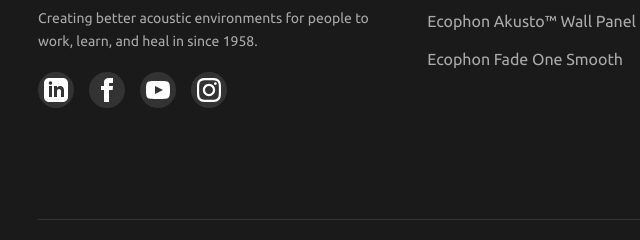
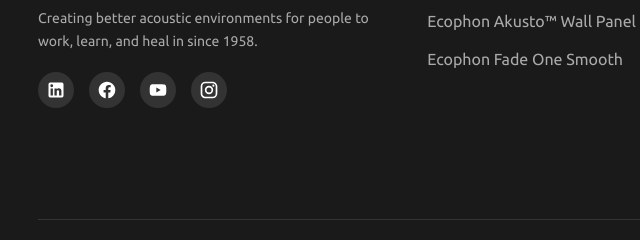
Before and after one commit to pradyumn8/Epochon2, a plain HTML site: page index.html in a window 1280 px wide. Shown: the part 5103-5343 px from the top of the page, 18-658 px from the left. Drawn offline with Linux system fonts and the light colour scheme.

Commit message:
changed social icons size

```diff
--- a/CSS/style.css
+++ b/CSS/style.css
@@ -1038,6 +1038,10 @@
     display: flex;
     gap: 15px;
 }
+.social-icons svg{
+    width: 20px;
+    height: 20px;
+}
 
 .social-icons a {
     color: #fff;
--- a/index.html
+++ b/index.html
@@ -610,31 +610,27 @@
                     <div class="social-icons">
                         <a href="https://www.linkedin.com/company/saint-gobain-ecophon-india/" target="_blank"
                             aria-label="LinkedIn">
-                            <svg xmlns="http://www.w3.org/2000/svg" width="24" height="24" viewBox="0 0 24 24"
-                                fill="currentColor">
+                              <svg xmlns="http://www.w3.org/2000/svg" viewBox="0 0 24 24" fill="currentColor">
                                 <path
-                                    d="M19 0h-14c-2.761 0-5 2.239-5 5v14c0 2.761 2.239 5 5 5h14c2.762 0 5-2.239 5-5v-14c0-2.761-2.238-5-5-5zm-11 19h-3v-11h3v11zm-1.5-12.268c-.966 0-1.75-.79-1.75-1.764s.784-1.764 1.75-1.764 1.75.79 1.75 1.764-.783 1.764-1.75 1.764zm13.5 12.268h-3v-5.604c0-3.368-4-3.113-4 0v5.604h-3v-11h3v1.765c1.396-2.586 7-2.777 7 2.476v6.759z" />
+                                    d="M19 3a2 2 0 0 1 2 2v14a2 2 0 0 1-2 2H5a2 2 0 0 1-2-2V5a2 2 0 0 1 2-2h14m-.5 15.5v-5.3a3.26 3.26 0 0 0-3.26-3.26c-.85 0-1.84.52-2.32 1.3v-1.11h-2.79v8.37h2.79v-4.93c0-.77.62-1.4 1.39-1.4a1.4 1.4 0 0 1 1.4 1.4v4.93h2.79M6.88 8.56a1.68 1.68 0 0 0 1.68-1.68c0-.93-.75-1.69-1.68-1.69a1.69 1.69 0 0 0-1.69 1.69c0 .93.76 1.68 1.69 1.68m1.39 9.94v-8.37H5.5v8.37h2.77z" />
                             </svg>
                         </a>
                         <a href="https://www.facebook.com/Ecophon" target="_blank" aria-label="Facebook">
-                            <svg xmlns="http://www.w3.org/2000/svg" width="24" height="24" viewBox="0 0 24 24"
-                                fill="currentColor">
+                                       <svg xmlns="http://www.w3.org/2000/svg" viewBox="0 0 24 24" fill="currentColor">
                                 <path
-                                    d="M9 8h-3v4h3v12h5v-12h3.642l.358-4h-4v-1.667c0-.955.192-1.333 1.115-1.333h2.885v-5h-3.808c-3.596 0-5.192 1.583-5.192 4.615v3.385z" />
+                                    d="M12 2.04C6.5 2.04 2 6.53 2 12.06C2 17.06 5.66 21.21 10.44 21.96V14.96H7.9V12.06H10.44V9.85C10.44 7.34 11.93 5.96 14.22 5.96C15.31 5.96 16.45 6.15 16.45 6.15V8.62H15.19C13.95 8.62 13.56 9.39 13.56 10.18V12.06H16.34L15.89 14.96H13.56V21.96A10 10 0 0 0 22 12.06C22 6.53 17.5 2.04 12 2.04z" />
                             </svg>
                         </a>
                         <a href="https://www.youtube.com/user/EcophonTV" target="_blank" aria-label="YouTube">
-                            <svg xmlns="http://www.w3.org/2000/svg" width="24" height="24" viewBox="0 0 24 24"
-                                fill="currentColor">
+                                  <svg xmlns="http://www.w3.org/2000/svg" viewBox="0 0 24 24" fill="currentColor">
                                 <path
-                                    d="M19.615 3.184c-3.604-.246-11.631-.245-15.23 0-3.897.266-4.356 2.62-4.385 8.816.029 6.185.484 8.549 4.385 8.816 3.6.245 11.626.246 15.23 0 3.897-.266 4.356-2.62 4.385-8.816-.029-6.185-.484-8.549-4.385-8.816zm-10.615 12.816v-8l8 3.993-8 4.007z" />
+                                    d="M10 15l5.19-3L10 9v6m11.56-7.83c.13.47.22 1.1.28 1.9.07.8.1 1.49.1 2.09L22 12c0 2.19-.16 3.8-.44 4.83c-.25.9-.83 1.48-1.73 1.73c-.47.13-1.33.22-2.65.28c-1.3.07-2.49.1-3.59.1L12 19c-4.19 0-6.8-.16-7.83-.44c-.9-.25-1.48-.83-1.73-1.73c-.13-.47-.22-1.1-.28-1.9c-.07-.8-.1-1.49-.1-2.09L2 12c0-2.19.16-3.8.44-4.83c.25-.9.83-1.48 1.73-1.73c.47-.13 1.33-.22 2.65-.28c1.3-.07 2.49-.1 3.59-.1L12 5c4.19 0 6.8.16 7.83.44c.9.25 1.48.83 1.73 1.73z" />
                             </svg>
                         </a>
                         <a href="https://www.instagram.com/ecophon_india/" target="_blank" aria-label="Instagram">
-                            <svg xmlns="http://www.w3.org/2000/svg" width="24" height="24" viewBox="0 0 24 24"
-                                fill="currentColor">
+                                <svg xmlns="http://www.w3.org/2000/svg" viewBox="0 0 24 24" fill="currentColor">
                                 <path
-                                    d="M12 2.163c3.204 0 3.584.012 4.85.07 3.252.148 4.771 1.691 4.919 4.919.058 1.265.069 1.645.069 4.849 0 3.205-.012 3.584-.069 4.849-.149 3.225-1.664 4.771-4.919 4.919-1.266.058-1.644.069-4.85.069-3.204 0-3.584-.012-4.849-.069-3.26-.149-4.771-1.699-4.919-4.92-.058-1.265-.07-1.644-.07-4.849 0-3.204.013-3.583.07-4.849.149-3.227 1.664-4.771 4.919-4.919 1.266-.057 1.645-.069 4.849-.069zm0-2.163c-3.259 0-3.667.014-4.947.072-4.358.2-6.78 2.618-6.98 6.98-.059 1.281-.073 1.689-.073 4.948 0 3.259.014 3.668.072 4.948.2 4.358 2.618 6.78 6.98 6.98 1.281.058 1.689.072 4.948.072 3.259 0 3.668-.014 4.948-.072 4.354-.2 6.782-2.618 6.979-6.98.059-1.28.073-1.689.073-4.948 0-3.259-.014-3.667-.073-4.948-.196-4.354-2.617-6.78-6.979-6.98-1.281-.059-1.69-.073-4.949-.073zm0 5.838c-3.403 0-6.162 2.759-6.162 6.162s2.759 6.163 6.162 6.163 6.162-2.759 6.162-6.163c0-3.403-2.759-6.162-6.162-6.162zm0 10.162c-2.209 0-4-1.79-4-4 0-2.209 1.791-4 4-4s4 1.791 4 4c0 2.21-1.791 4-4 4zm6.406-11.845c-.796 0-1.441.645-1.441 1.44s.645 1.44 1.441 1.44c.795 0 1.439-.645 1.439-1.44s-.644-1.44-1.439-1.44z" />
+                                    d="M7.8 2h8.4C19.4 2 22 4.6 22 7.8v8.4a5.8 5.8 0 0 1-5.8 5.8H7.8C4.6 22 2 19.4 2 16.2V7.8A5.8 5.8 0 0 1 7.8 2m-.2 2A3.6 3.6 0 0 0 4 7.6v8.8C4 18.39 5.61 20 7.6 20h8.8a3.6 3.6 0 0 0 3.6-3.6V7.6C20 5.61 18.39 4 16.4 4H7.6m9.65 1.5a1.25 1.25 0 0 1 1.25 1.25A1.25 1.25 0 0 1 17.25 8A1.25 1.25 0 0 1 16 6.75a1.25 1.25 0 0 1 1.25-1.25M12 7a5 5 0 0 1 5 5a5 5 0 0 1-5 5a5 5 0 0 1-5-5a5 5 0 0 1 5-5m0 2a3 3 0 0 0-3 3a3 3 0 0 0 3 3a3 3 0 0 0 3-3a3 3 0 0 0-3-3z" />
                             </svg>
                         </a>
                     </div>
```
